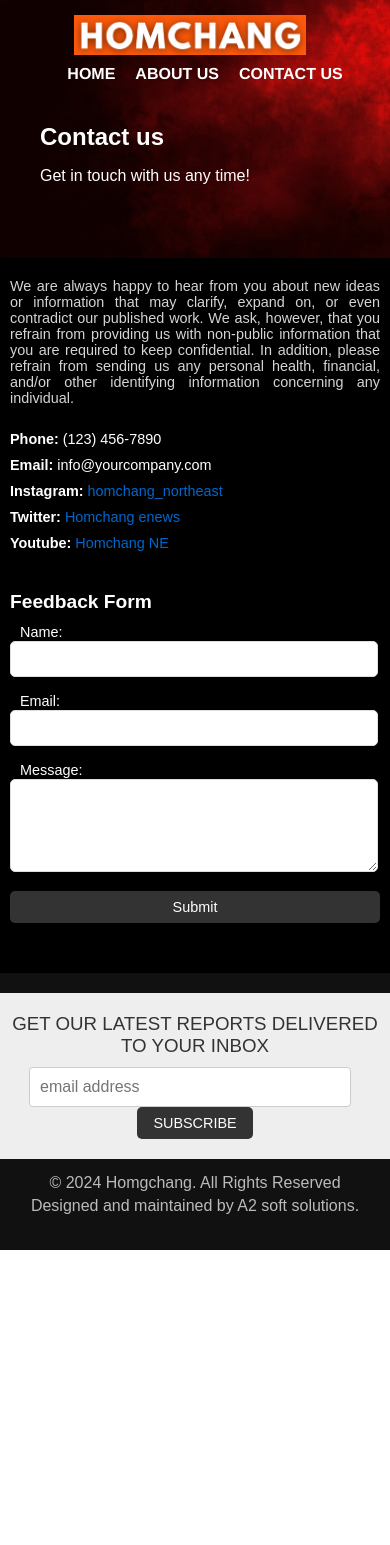
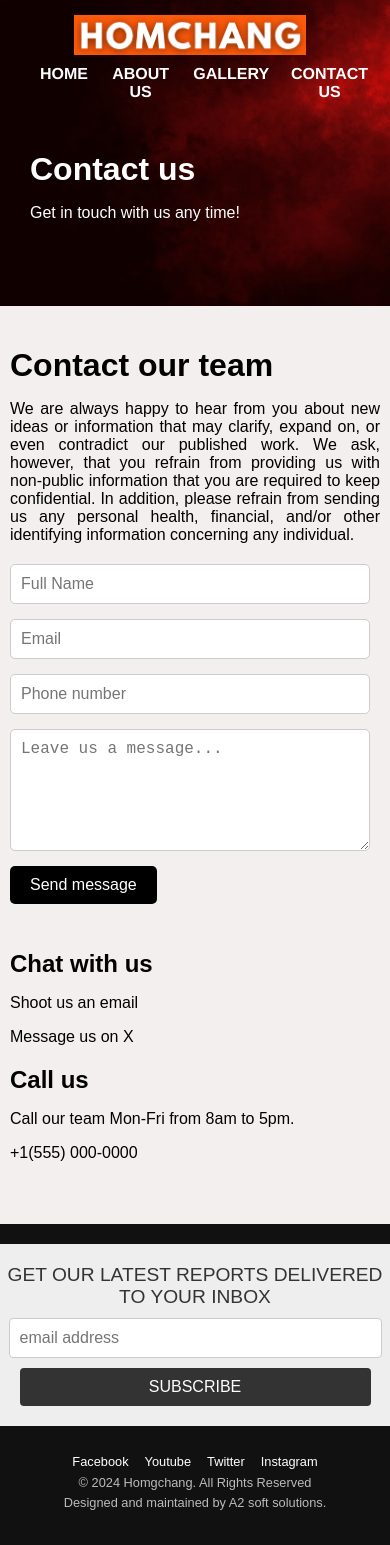
Before and after one commit to 01ArindamPal/homchang, a React (Create React App) app: page /contactus in a window 390 px wide. Before the commit the page ends 1250 px from the top, so only its background shows below. Built offline with nearby package versions, Linux system fonts and the light colour scheme.

Commit message:
UI modified

```diff
--- a/src/App.js
+++ b/src/App.js
@@ -9,6 +9,7 @@ import "./App.css";
 import Home from "./components/Home";
 import ContactUs from "./components/contactUs";
 import Aboutus from "./components/aboutUs";
+// import Gallery from './components/Gallery';
 
 import AdminPel from "./adminSide/admin_login";
 import AdminDashboard from "./adminSide/admin_home";
@@ -22,6 +23,7 @@ function App() {
         <Routes>
           <Route exact path="/" element={<Home />} />
           <Route path="/about" element={<Aboutus />} />
+          {/* <Route path="/gallery" element={<Gallery />} /> */}
           <Route path="/contactus" element={<ContactUs />} />
 
           <Route path="/admin" element={<AdminPel />} />
--- a/src/components/ContactUs.css
+++ b/src/components/ContactUs.css
@@ -17,161 +17,115 @@
 
 /*Main body*/
 
-.Contact{
-  background-color: #000000;
+.contact-form-container {
+  display:flex;
+  flex-wrap: wrap;
+  flex-direction: row;
+  justify-content:space-evenly;
+  padding: 20px;
+  background-color: #f4efef;
+  width: 100%;
+  overflow: hidden;
+  box-sizing: border-box;
+
+  padding-left: 150px;
 }
 
-.contact-us {
-  max-width: 800px;
-  margin: 0 auto;
-  padding: 20px;
-  font-family: Arial, sans-serif;
-  box-shadow: 0 4px 8px rgba(115, 104, 104, 0.1);
+.form-section, .info-section {
+  flex: 1 1 300px;
+  align-content: center;
 }
 
-.contact-details .det {
-  color: #d5d4d4;
-  text-align: justify;
-  padding-bottom: 15px;
-}
-
-.contact-details, .feedback-form {
-  margin-bottom: 40px;
-  color: #ffffff;
-
-}
-
-.contact-details h2, .feedback-form h2 {
-  font-size: 1.8em;
+.form-section h1 {
+  font-size: 2rem;
   margin-bottom: 10px;
 }
 
-.contact-details p {
-  font-size: 1.2em;
-  margin: 10px 0;
+.form-section .det {
+  margin-bottom: 20px;
+  font-size: 1rem;
+  text-align: justify;
 }
 
-.contact-details a {
-  color: #0066cc;
-  text-decoration: none;
+.contact-form .form-row {
+  display: flex;
+  flex-wrap: wrap;
+  margin-bottom: 15px;
 }
 
-.contact-details a:hover {
-  text-decoration: underline;
+.contact-form input,
+.contact-form textarea {
+  flex: 1 1 100%;
+  padding: 10px;
+  margin-right: 10px;
+  border: 1px solid #ccc;
+  border-radius: 5px;
+  font-size: 1rem;
 }
 
-.feedback-form form {
-  display: flex;
+.contact-form textarea {
+  height: 100px;
+}
+
+.contact-form .form-row.services {
   flex-direction: column;
 }
 
-.form-group {
-  margin-bottom: 15px;
-  margin-right: 20px;
+.contact-form .form-row.services label {
+  margin-bottom: 5px;
 }
 
-.form-group label {
-  font-size: 1.2em;
-  margin: 10px;
-}
-
-.form-group input,
-.form-group textarea {
-  font-size: 1em;
-  padding: 10px;
-  border: 1px solid #ddd;
-  border-radius: 5px;
-  width: 100%;
-}
-
-button[type="submit"] {
-  background-color: #333;
+.contact-form button {
+  background-color: #000;
   color: #fff;
   padding: 10px 20px;
   border: none;
   border-radius: 5px;
   cursor: pointer;
-  font-size: 1.2em;
+  font-size: 1rem;
 }
 
-button[type="submit"]:hover {
-  background-color: #555;
+.contact-form button:hover {
+  background-color: #333;
 }
 
-/* Responsive Styles */
-@media (max-width: 768px) {
-  .bg h2 {
-    padding-left: 20px;
-    font-size: 2em;
+.info-section h2 {
+  font-size: 1.5rem;
+  margin-bottom: 10px;
 }
 
-  .bg p {
-    padding-left: 20px;
-    font-size: 1.5em;
+.info-section{
+  margin-bottom: 10px;
+  font-size: 1rem;
 }
 
-  .contact-us {
-    padding: 15px;
+.info-section a {
+  color: #000;
+  text-decoration: none;
 }
 
-  .contact-details h2,
-  .feedback-form h2 {
-    font-size: 1.5em;
+.info-section a:hover {
+  text-decoration: underline;
 }
 
-  .contact-details p {
-    font-size: 1em;
+@media (max-width: 768px) {
+  .contact-form-container {
+    flex-direction: column;
+    align-items: start;
+    padding-left: 10px;
+    padding-right: 10px;
+  }
+  .form-section, .info-section {
+    margin: 0;
+  }
+  .info-section{
+      padding-top: 0;
   }
 
-  .form-group label {
-    font-size: 1em;
+  .bg h2{
+    font-size: 2rem;
   }
-
-  button[type="submit"] {
-    font-size: 1em;
+  .bg p{
+    font-size: 1rem;
   }
 }
-
-@media (max-width: 480px) {
-  .bg {
-    height: 120px;
-  }
-
-  .bg h2 {
-    padding-top: 10px;
-    padding-left: 10px;
-    font-size: 1.5em;
-  }
-
-  .bg p {
-    padding-left: 10px;
-    font-size: 1em;
-  }
-
-  .contact-us {
-    padding: 10px;
-  }
-
-  .contact-details h2,
-  .feedback-form h2 {
-    font-size: 1.2em;
-  }
-
-  .contact-details p {
-    font-size: 0.9em;
-  }
-
-  .form-group label {
-    font-size: 0.9em;
-  }
-
-  .form-group input,
-  .form-group textarea {
-    padding: 8px;
-  }
-
-  button[type="submit"] {
-    font-size: 0.9em;
-    padding: 8px 16px;
-  }
-}
--- a/src/components/Footer.css
+++ b/src/components/Footer.css
@@ -1,3 +1,5 @@
+/* src/components/Footer.css */
+
 .footer {
   background-color: #111;
   color: #fff;
@@ -17,9 +19,10 @@
 }
 
 .subscribe-form {
-  display: inline-block;
+  display: flex;
   justify-content: center;
   align-items: center;
+  flex-wrap: wrap; /* Make form elements wrap on smaller screens */
 }
 
 .subscribe-form input {
@@ -29,6 +32,8 @@
   border-radius: 4px;
   margin-right: 10px;
   width: 300px;
+  max-width: 100%; /* Ensure input is responsive */
+  margin-bottom: 10px; /* Add space between input and button on small screens */
 }
 
 .subscribe-form button {
@@ -39,6 +44,7 @@
   border: none;
   cursor: pointer;
   border-radius: 4px;
+  max-width: 100%; /* Ensure button is responsive */
 }
 
 .subscribe-form button:hover {
@@ -49,6 +55,20 @@
   background-color: #111;
   color: #bbb;
   padding: 10px 0;
+}
+
+.footer .social-media {
+  margin-top: 1rem;
+}
+
+.footer .social-media a {
+  color: white;
+  margin: 0 0.5rem;
+  text-decoration: none;
+}
+
+.footer .social-media a:hover {
+  color: #ffa500;
 }
 
 .footer-legal p {
@@ -63,3 +83,42 @@
 .footer-legal a:hover {
   text-decoration: underline;
 }
+
+/* Responsive adjustments */
+@media (max-width: 768px) {
+  .footer-subscribe h3{
+    padding-left: 3px;
+    padding-right: 3px;
+  }
+  .subscribe-form {
+    flex-direction: column; /* Stack input and button vertically on smaller screens */
+  }
+
+  .subscribe-form input {
+    margin-right: 0;
+    margin-bottom: 10px; /* Ensure proper spacing on smaller screens */
+    width: 90%; /* Full width on small screens */
+  }
+
+  .subscribe-form button {
+    width: 90%; /* Full width on small screens */
+  }
+
+  .footer-legal p {
+    font-size: 0.9em; /* Slightly reduce font size for better readability */
+  }
+}
+
+@media (max-width: 480px) {
+  .footer-subscribe h3 {
+    font-size: 1.2em; /* Reduce font size for smaller screens */
+  }
+
+  .footer-legal p {
+    font-size: 0.8em; /* Further reduce font size */
+  }
+
+  .footer-legal a {
+    font-size: 0.8em; /* Adjust link font size */
+  }
+}
--- a/src/components/Home.js
+++ b/src/components/Home.js
@@ -2,47 +2,17 @@ import React from "react";
 
 import './Home.css';
 import Header from "./header";
+import ArticleCard from "./ArticleCard";
 import Footer from "./footer";
-import ArticleCard from "./ArticleCard";
-import IMG from "../assets/head_icon.jpg";
 
 const Home = () => {
-  const articles = [
-    {
-      image: IMG,
-      heading: "Homchang",
-      body: "We are always happy to hear from you about new ideas or information that may clarify, expand on, or even contradict our published work. We ask, however, that you refrain from providing us with non-public information that you are required to keep confidential. In addition, please refrain from sending us any personal health, financial, and/or other identifying information",
-      link: "#",
-    },
-    {
-      image: IMG,
-      heading: "Homchang",
-      body: "This is a short description of Article 2.",
-      link: "#",
-    },
-    {
-      image: IMG,
-      heading: "Homchang",
-      body: "This is a short description of Article .",
-      link: "#",
-    },
-  ];
+
 
   return (
     <div className="App">
       <Header />
 
-      <main className="main-content">
-        {articles.map((article, index) => (
-          <ArticleCard
-            key={index}
-            image={article.image}
-            heading={article.heading}
-            body={article.body}
-            link={article.link}
-          />
-        ))}
-      </main>
+      <ArticleCard />
 
       <Footer />
     </div>
--- a/src/components/aboutUs.js
+++ b/src/components/aboutUs.js
@@ -22,6 +22,9 @@ const aboutUs = () => {
                 <a href="/about">ABOUT US</a>
               </li>
               <li>
+              <a href="/gallery">GALLERY</a>
+            </li>
+              <li>
                 <a href="/contactus">CONTACT US</a>
               </li>
             </ul>
@@ -36,14 +39,18 @@ const aboutUs = () => {
       <div className="about-us-content">
         <h1>About Our Company</h1>
         <p>
-        Homchang was founded on 19th January, 2021 as an Independent Media agency based in Tripura. It's primary motive was to educate and aware young students on politics, social, economic, policies, and cultural affairs of Northeast India.
+        Homchang was founded on 19th January, 2021 as an Independent Media agency based in Tripura.
+        It's primary motive was to educate and aware young students on politics, social, economic, policies, and cultural
+        affairs of Northeast India.
         </p>
         <p>
-        Over the time the media agency also began writing editorials criticising and advocating Government, Non-Governmental organizations and civil societies.
+        Over the time the media agency also began writing editorials criticising and advocating Government,
+        Non-Governmental organizations and civil societies.
 
         </p>
         <p>
-        Here, we try to incorporate the experiences and knowledge of the old and wise with young and fresh ideas. Homchang looks ahead to inform and empower its readers with not only new but also critical outlook and perspectives.
+        Here, we try to incorporate the experiences and knowledge of the old and wise with young and fresh ideas.
+        Homchang looks ahead to inform and empower its readers with not only new but also critical outlook and perspectives.
         </p>
       </div>
     </div>
--- a/src/components/contactUs.js
+++ b/src/components/contactUs.js
@@ -22,6 +22,9 @@ const ContactUs = () => {
                 <a href="/about">ABOUT US</a>
               </li>
               <li>
+              <a href="/gallery">GALLERY</a>
+            </li>
+              <li>
                 <a href="/contactus">CONTACT US</a>
               </li>
             </ul>
@@ -33,10 +36,10 @@ const ContactUs = () => {
         </div>
       </header>
 
-      <div className="contact-us">
-        <div className="contact-details">
-          <p className="det">
-            {" "}
+      <div className="contact-form-container">
+      <div className="form-section">
+        <h1>Contact our team</h1>
+        <p className='det'>
         We are always happy to hear from you about new ideas or information
             that may clarify, expand on, or even contradict our published work.
             We ask, however, that you refrain from providing us with non-public
@@ -44,64 +47,30 @@ const ContactUs = () => {
             please refrain from sending us any personal health, financial,
             and/or other identifying information concerning any individual.
         </p>
-          <p>
-            <strong>Phone:</strong> (123) 456-7890
-          </p>
-          <p>
-            <strong>Email:</strong> info@yourcompany.com
-          </p>
-          <p>
-            <strong>Instagram:</strong>{" "}
-            <a
-              href="https://www.instagram.com/homchang_northeast/"
-              target="_blank"
-              rel="noopener noreferrer" >
-              homchang_northeast
-            </a>
-          </p>
-          <p>
-            <strong>Twitter:</strong>{" "}
-            <a
-              href="https://x.com/homchangoffl"
-              target="_blank"
-              rel="noopener noreferrer"
-            >
-              Homchang enews
-            </a>
-          </p>
-          <p>
-            <strong>Youtube:</strong>{" "}
-            <a
-              href="https://www.youtube.com/@homchang_offl/videos"
-              target="_blank"
-              rel="noopener noreferrer"
-            >
-              Homchang NE
-            </a>
-          </p>
+        <form className="contact-form">
+          <div className="form-row">
+            <input type="text" placeholder="Full Name" name="Name" required />
                       </div>
-        <div className="feedback-form">
-          <h2>Feedback Form</h2>
-          <form>
-            <div className="form-group">
-              <label htmlFor="name">Name:</label>
-              <input type="text" id="name" name="name" required />
+          <div className="form-row">
+            <input type="email" placeholder="Email" name="email" required />
           </div>
-            <div className="form-group">
-              <label htmlFor="email">Email:</label>
-              <input type="email" id="email" name="email" required />
+          <div className="form-row">
+            <input type="tel" placeholder="Phone number" name="phoneNumber" required />
           </div>
-            <div className="form-group">
-              <label htmlFor="message">Message:</label>
-              <textarea
-                id="message"
-                name="message"
-                rows="5"
-                required
-              ></textarea>
+          <div className="form-row">
+            <textarea placeholder="Leave us a message..." name="message" required></textarea>
           </div>
-            <button type="submit">Submit</button>
+          <button type="submit">Send message</button>
         </form>
+      </div>
+      <div className="info-section">
+        <h2>Chat with us</h2>
+        <p><a href="mailto:you@company.com">Shoot us an email</a></p>
+        <p><a href="#">Message us on X</a></p>
+
+        <h2>Call us</h2>
+        <p>Call our team Mon-Fri from 8am to 5pm.</p>
+        <p><a href="tel:+15550000000">+1(555) 000-0000</a></p>
       </div>
     </div>
 
--- a/src/components/footer.js
+++ b/src/components/footer.js
@@ -1,17 +1,75 @@
-import React from "react";
+//import React from "react";
+
+import * as React from 'react';
+import Button from '@mui/material/Button';
+import Dialog from '@mui/material/Dialog';
+import DialogActions from '@mui/material/DialogActions';
+import DialogContent from '@mui/material/DialogContent';
+import DialogContentText from '@mui/material/DialogContentText';
+import DialogTitle from '@mui/material/DialogTitle';
 import "./Footer.css";
 
-const footer = () => {
+
+const Footer = () => {
+
+  const [open, setOpen] = React.useState(false);
+
+  const handleClickOpen = () => {
+    setOpen(true);
+  };
+
+  const handleClose = () => {
+    setOpen(false);
+  };
   return (
+    // subscription form
+
     <footer className="footer">
       <div className="footer-subscribe">
         <h3>GET OUR LATEST REPORTS DELIVERED TO YOUR INBOX</h3>
         <div className="subscribe-form">
           <input type="email" placeholder="email address" />
-          <button type="submit">SUBSCRIBE</button>
+
+          <React.Fragment>
+          <button type="submit" onClick={handleClickOpen}>SUBSCRIBE</button>
+      <Dialog
+        open={open}
+        onClose={handleClose}
+        aria-labelledby="alert-dialog-title"
+        aria-describedby="alert-dialog-description"
+      >
+        <DialogTitle id="alert-dialog-title">
+          {"Homchang"}
+        </DialogTitle>
+        <DialogContent>
+          <DialogContentText id="alert-dialog-description">
+            Thank you for taking our subscription
+          </DialogContentText>
+        </DialogContent>
+        <DialogActions>
+          <Button onClick={handleClose} autoFocus>
+            OK
+          </Button>
+        </DialogActions>
+      </Dialog>
+    </React.Fragment>
+
         </div>
       </div>
+
+      {/* Social media Handles */}
+
       <div className="footer-legal">
+        <div className="social-media">
+        <a href="https://www.facebook.com/homchangnewspaper" target="_blank"
+              rel="noopener noreferrer">Facebook</a>
+          <a href="https://www.youtube.com/@homchang_offl/videos" target="_blank"
+              rel="noopener noreferrer">Youtube</a>
+          <a href="https://x.com/homchangoffl" target="_blank"
+              rel="noopener noreferrer">Twitter</a>
+          <a href="https://www.instagram.com/homchang_northeast/" target="_blank"
+              rel="noopener noreferrer">Instagram</a>
+        </div>
         <p>
           © 2024 Homgchang. All Rights Reserved{" "}
           {/*·
@@ -24,4 +82,4 @@ const footer = () => {
   );
 };
 
-export default footer;
+export default Footer;
--- a/src/components/header.js
+++ b/src/components/header.js
@@ -18,6 +18,9 @@ const header = () => {
               <a href="/about">ABOUT US</a>
             </li>
             <li>
+              <a href="/gallery">GALLERY</a>
+            </li>
+            <li>
               <a href="/contactus">CONTACT US</a>
             </li>
           </ul>
```
Also changed, not shown: public/index.html (+1 -12 lines), src/components/ArticleCard.css (+94 -71 lines), src/components/ArticleCard.js (+61 -11 lines), public/manifest.json, src/assets/free-images.jpg (added), 1 other file (tests, documents, lock files or other folders). Lines whose indentation alone changed are shown as unchanged.
